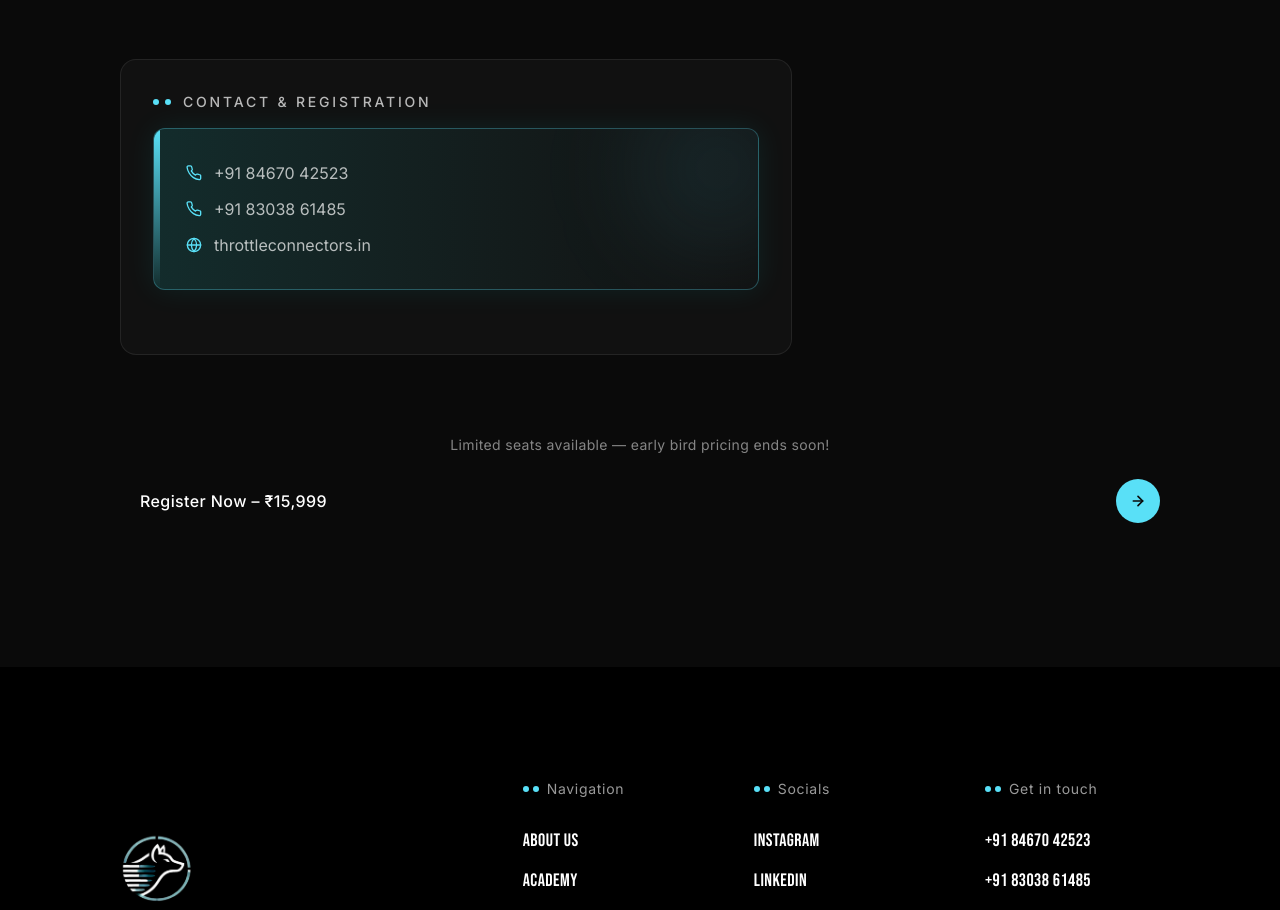
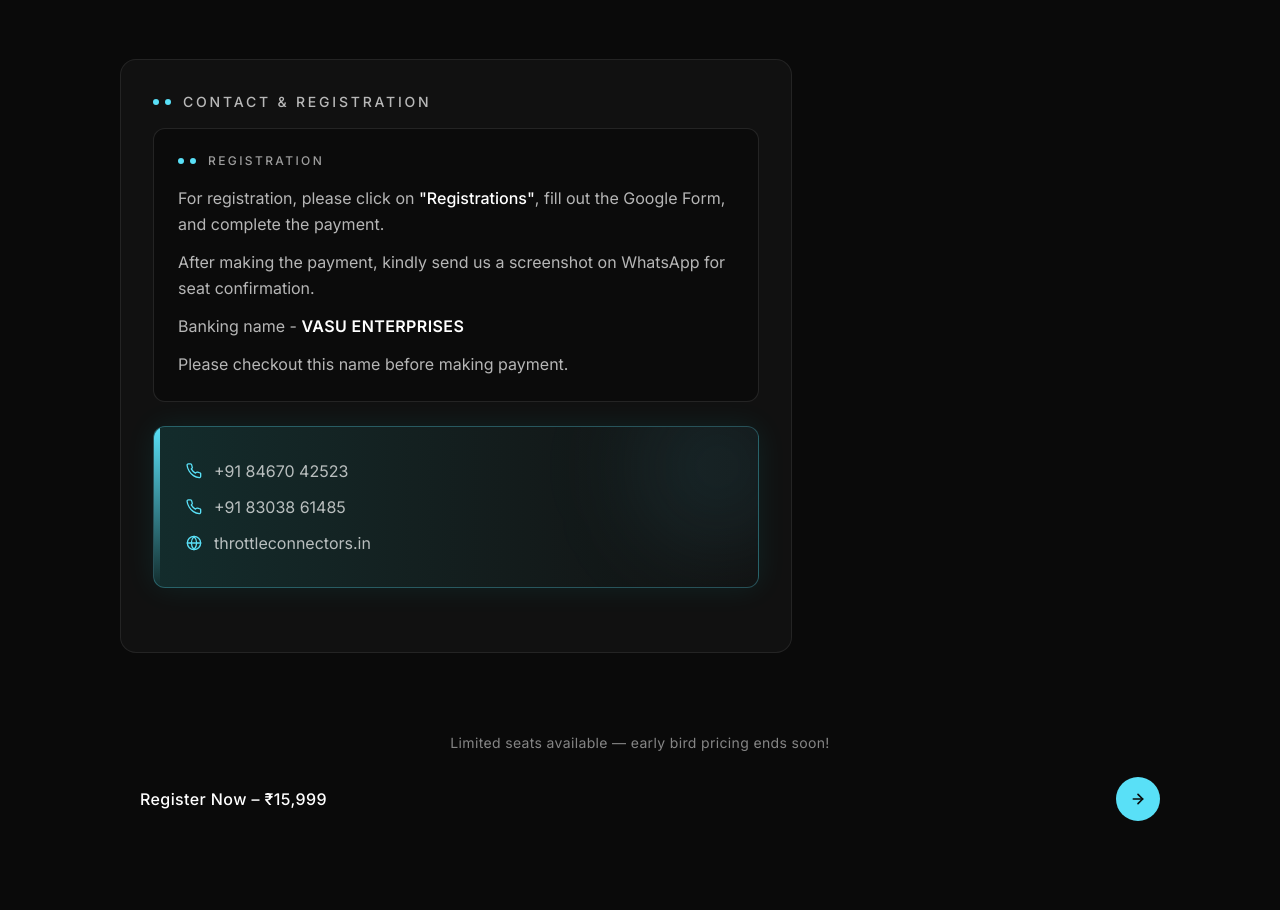
Before and after one commit to thecodinganvil/throttle_connectors, a Next.js app: page /academy/bangalore in a window 1280 px wide. Shown: the part 5620-6530 px from the top of the page. Built offline with nearby package versions, Linux system fonts and the light colour scheme.

Commit message:
done with adding registration caution

```diff
--- a/src/app/academy/bangalore/page.tsx
+++ b/src/app/academy/bangalore/page.tsx
@@ -419,6 +419,29 @@ export default function BangaloreAcademy() {
               </span>
               <span className="text-sm font-medium tracking-[0.2em] uppercase text-white/70">Contact &amp; Registration</span>
             </div>
+            <div className="rounded-xl border border-white/10 bg-black/30 p-5 sm:p-6 mb-6">
+              <div className="flex items-center gap-3 mb-4">
+                <span className="flex items-center gap-1.5">
+                  <span className="w-1.5 h-1.5 rounded-full bg-cyan" />
+                  <span className="w-1.5 h-1.5 rounded-full bg-cyan" />
+                </span>
+                <span className="text-xs font-medium tracking-[0.2em] uppercase text-white/60">Registration</span>
+              </div>
+              <div className="space-y-3 text-white/70 text-sm sm:text-base leading-relaxed">
+                <p>
+                  For registration, please click on <span className="text-white font-medium">&quot;Registrations&quot;</span>, fill out the Google Form, and complete the payment.
+                </p>
+                <p>
+                  After making the payment, kindly send us a screenshot on WhatsApp for seat confirmation.
+                </p>
+                <p>
+                  Banking name - <span className="text-white font-semibold tracking-wide">VASU ENTERPRISES</span>
+                </p>
+                <p>
+                  Please checkout this name before making payment.
+                </p>
+              </div>
+            </div>
             <div className="relative overflow-hidden rounded-xl bg-gradient-to-r from-[#132c2c] to-[#111111] border border-cyan/30 p-6 sm:p-8 mb-8 shadow-[0_0_30px_rgba(0,255,255,0.08)] hover:shadow-[0_0_40px_rgba(0,255,255,0.15)] transition-all duration-500 group">
               <div className="absolute -top-10 -right-10 w-40 h-40 bg-cyan/10 blur-[50px] rounded-full pointer-events-none group-hover:bg-cyan/20 transition-colors duration-500" />
               <div className="absolute top-0 left-0 bottom-0 w-1.5 bg-gradient-to-b from-cyan via-cyan/50 to-transparent" />
```
